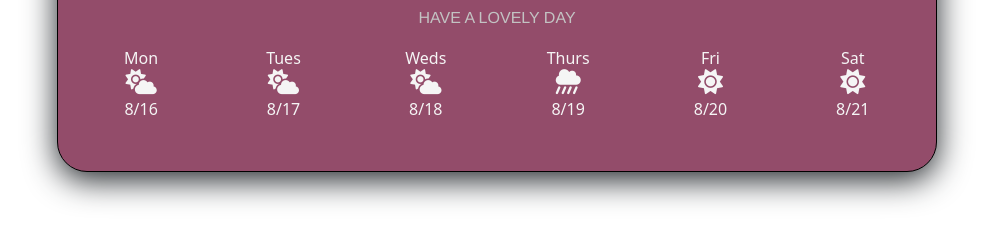
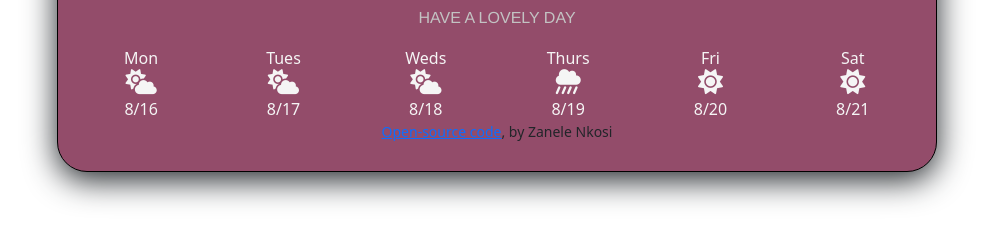
Before and after one commit to Zanele-Nkosi/Weather-App, a plain HTML site: page index.html in a window 1280 px wide. Shown: the part 526-770 px from the top of the page, without its empty margins (143-1136 px from the left). Drawn offline with nearby package versions, Linux system fonts and the light colour scheme.

Commit message:
added an open source with link

```diff
--- a/index.html
+++ b/index.html
@@ -132,6 +132,9 @@
                       <div class="col-sm temp">
                           8/21
                       </div>
+
+                          <small><a href="https://github.com/Zanele-Nkosi/Weather-App" target="_blank">Open-source code</a>, by Zanele Nkosi</small>
+
           </div>
         </div>
 
```
